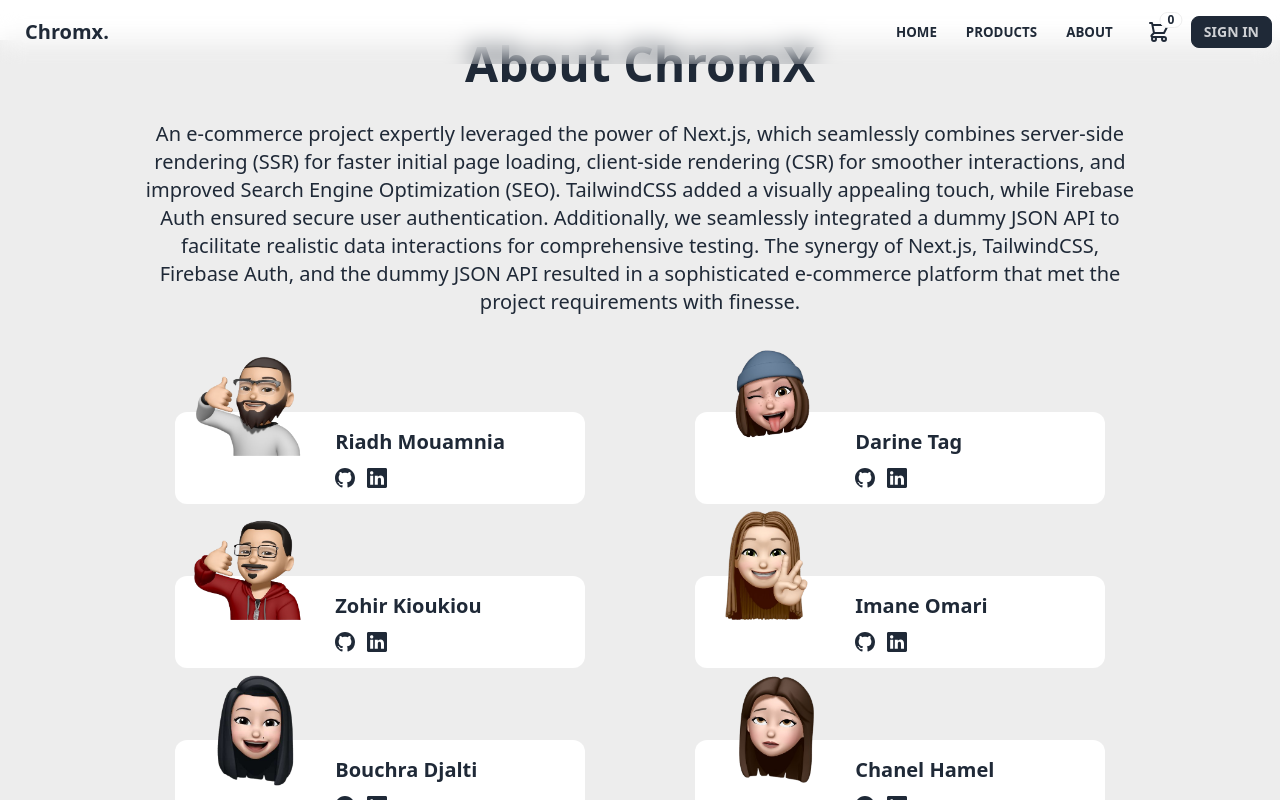
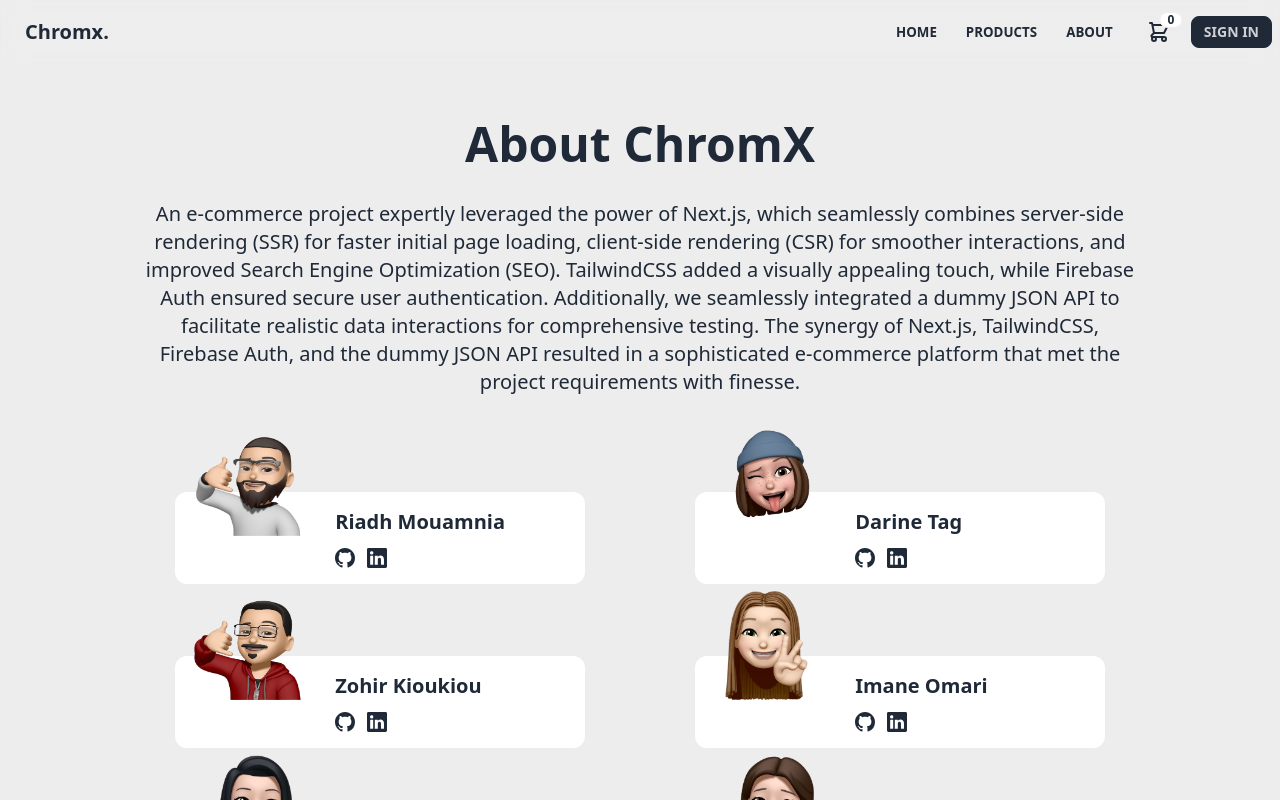
Before and after one commit to 202306-NEA-DZ-FEW/e-commerce-project-chromx, a Next.js app: page /about in a window 1280 px wide. Shown: the top 800 px of the page. Built offline with nearby package versions, Linux system fonts and the light colour scheme; no server answers.

Commit message:
feat(about page): fix about page padding

```diff
--- a/src/pages/about/index.js
+++ b/src/pages/about/index.js
@@ -5,6 +5,7 @@
 function AboutPage() {
   return (
     <Container>
+      <div className="py-20">
         <div className="text-center my-10 md:w-[80%] mx-auto px-4 ">
           <h1 className="text-5xl font-bold mb-8">About ChromX</h1>
           <p className="font-light text-xl mb-8">
@@ -25,6 +26,7 @@
             <TeamCard key={member.name} {...member} />
           ))}
         </div>
+      </div>
     </Container>
   )
 }
```
Lines whose indentation alone changed are shown as unchanged.
